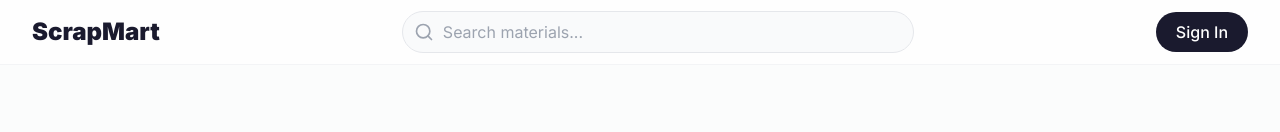
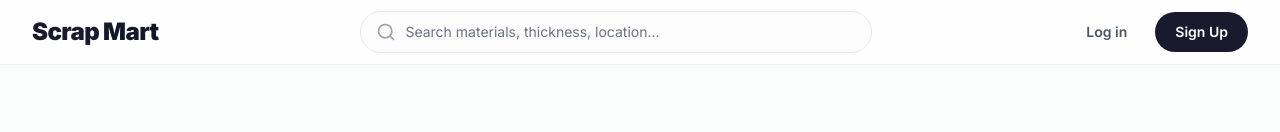
Before and after one commit to Cool134/scrapmart-web, a Next.js app: page / in a window 1280 px wide. Shown: the top 132 px of the page. Built offline with nearby package versions, Linux system fonts and the light colour scheme; no server answers; the database is empty.

Commit message:
feat: deep implementation of /src/components/shared/Navbar.tsx

```diff
--- a/src/components/shared/Navbar.tsx
+++ b/src/components/shared/Navbar.tsx
@@ -1,61 +1,233 @@
 "use client";
+
 import { useAuthState, signOut } from "@/lib/auth";
 import Link from "next/link";
-import { useState } from "react";
-import { Search, Menu, X, User } from "lucide-react";
+import { useState, FormEvent, useEffect, useRef } from "react";
+import { Search, Menu, X, User, ChevronDown, Package, LogOut } from "lucide-react";
 import { useRouter } from "next/navigation";
+import { motion, AnimatePresence } from "framer-motion";
 
 export function Navbar() {
-  const { user, role } = useAuthState();
+  const { user, role, loading } = useAuthState();
   const [menuOpen, setMenuOpen] = useState(false);
+  const [dropdownOpen, setDropdownOpen] = useState(false);
   const [search, setSearch] = useState("");
   const router = useRouter();
+  const dropdownRef = useRef<HTMLDivElement>(null);
 
-  const handleSearch = (e: React.FormEvent) => {
+  const handleSearch = (e: FormEvent) => {
     e.preventDefault();
-    if (search.trim()) router.push(`/search?q=${encodeURIComponent(search)}`);
+    if (search.trim()) {
+      router.push(`/search?q=${encodeURIComponent(search.trim())}`);
+      setSearch("");
+      setMenuOpen(false); // Close mobile menu if searching from there
+    }
   };
 
+  const handleSignOut = async () => {
+    try {
+      await signOut();
+      setDropdownOpen(false);
+      setMenuOpen(false);
+    } catch (error) {
+      console.error("Sign out failed", error);
+    }
+  };
+
+  // Close dropdown when clicking outside
+  useEffect(() => {
+    function handleClickOutside(event: MouseEvent) {
+      if (dropdownRef.current && !dropdownRef.current.contains(event.target as Node)) {
+        setDropdownOpen(false);
+      }
+    }
+    document.addEventListener("mousedown", handleClickOutside);
+    return () => document.removeEventListener("mousedown", handleClickOutside);
+  }, []);
+
   return (
-    <nav className="w-full bg-white/80 backdrop-blur-md border-b border-gray-100 sticky top-0 z-50">
+    <nav className="w-full bg-white/80 backdrop-blur-xl border-b border-gray-200/60 sticky top-0 z-50">
       <div className="max-w-7xl mx-auto px-4 sm:px-6 lg:px-8">
         <div className="flex justify-between items-center h-16">
-          <Link href="/" className="text-2xl font-black text-primary">
-            Scrap<span className="text-accent-DEFAULT">Mart</span>
+
+          {/* Left: Logo */}
+          <Link href="/" className="flex items-center space-x-1" onClick={() => setMenuOpen(false)}>
+            <span className="text-2xl font-black text-primary tracking-tight">Scrap</span>
+            <span className="text-2xl font-black text-accent-DEFAULT tracking-tight">Mart</span>
           </Link>
 
-          <form onSubmit={handleSearch} className="hidden md:flex flex-1 max-w-lg mx-8 relative">
-            <Search className="absolute left-3 top-1/2 -translate-y-1/2 text-gray-400 w-5 h-5" />
+          {/* Center: Desktop Search */}
+          <form
+            onSubmit={handleSearch}
+            className="hidden md:flex flex-1 max-w-lg mx-8 relative group"
+          >
+            <div className="absolute inset-y-0 left-0 pl-4 flex items-center pointer-events-none">
+              <Search className="h-5 w-5 text-gray-400 group-focus-within:text-accent-DEFAULT transition-colors" />
+            </div>
             <input
               type="text"
               value={search}
               onChange={(e) => setSearch(e.target.value)}
-              placeholder="Search materials..."
-              className="w-full bg-gray-50 border border-gray-200 rounded-full py-2 pl-10 pr-4 focus:outline-none focus:ring-2 focus:ring-accent-DEFAULT/50 transition-all"
+              placeholder="Search materials, thickness, location..."
+              className="block w-full pl-11 pr-4 py-2.5 bg-gray-50/50 border border-gray-200 rounded-full text-sm placeholder-gray-500 focus:bg-white focus:outline-none focus:ring-2 focus:ring-accent-DEFAULT/20 focus:border-accent-DEFAULT transition-all"
             />
           </form>
 
+          {/* Right: Desktop Auth / Profile */}
           <div className="hidden md:flex items-center space-x-4">
-            {!user ? (
-              <Link href="/auth" className="bg-primary text-white px-5 py-2 rounded-full font-medium hover:bg-primary/90 transition-colors">Sign In</Link>
+            {loading ? (
+              <div className="h-9 w-24 bg-gray-100 rounded-full animate-pulse"></div>
+            ) : !user ? (
+              <>
+                <Link
+                  href="/auth"
+                  className="text-sm font-semibold text-gray-600 hover:text-primary transition-colors px-3 py-2"
+                >
+                  Log in
+                </Link>
+                <Link
+                  href="/auth"
+                  className="bg-primary text-white text-sm font-semibold px-5 py-2.5 rounded-full hover:bg-primary/90 hover:shadow-md transition-all active:scale-95"
+                >
+                  Sign Up
+                </Link>
+              </>
             ) : (
-              <div className="relative group">
-                <button className="flex items-center space-x-2 bg-gray-50 border border-gray-200 p-2 rounded-full hover:bg-gray-100 transition-colors">
-                  <User className="w-5 h-5 text-gray-600" />
+              <div className="relative" ref={dropdownRef}>
+                <button
+                  onClick={() => setDropdownOpen(!dropdownOpen)}
+                  className="flex items-center space-x-2 bg-white border border-gray-200 hover:border-gray-300 hover:bg-gray-50 pl-3 pr-2 py-1.5 rounded-full transition-all focus:outline-none focus:ring-2 focus:ring-accent-DEFAULT/20"
+                >
+                  <div className="w-6 h-6 bg-accent-DEFAULT/10 rounded-full flex items-center justify-center">
+                    <User className="w-4 h-4 text-accent-DEFAULT" />
+                  </div>
+                  <span className="text-sm font-semibold text-gray-700 max-w-[100px] truncate">
+                    {user.displayName || "Account"}
+                  </span>
+                  <ChevronDown className={`w-4 h-4 text-gray-400 transition-transform duration-200 ${dropdownOpen ? 'rotate-180' : ''}`} />
                 </button>
-                <div className="absolute right-0 mt-2 w-48 bg-white rounded-xl shadow-xl border border-gray-100 opacity-0 invisible group-hover:opacity-100 group-hover:visible transition-all">
-                  <Link href={`/dashboard/${role}`} className="block px-4 py-3 text-sm text-gray-700 hover:bg-gray-50 first:rounded-t-xl">Dashboard</Link>
-                  <button onClick={signOut} className="block w-full text-left px-4 py-3 text-sm text-red-600 hover:bg-gray-50 last:rounded-b-xl">Sign Out</button>
-                </div>
+
+                <AnimatePresence>
+                  {dropdownOpen && (
+                    <motion.div
+                      initial={{ opacity: 0, y: 10, scale: 0.95 }}
+                      animate={{ opacity: 1, y: 0, scale: 1 }}
+                      exit={{ opacity: 0, y: 10, scale: 0.95 }}
+                      transition={{ duration: 0.15 }}
+                      className="absolute right-0 mt-2 w-56 bg-white rounded-2xl shadow-[0_8px_30px_rgb(0,0,0,0.12)] border border-gray-100 overflow-hidden transform origin-top-right"
+                    >
+                      <div className="px-4 py-3 border-b border-gray-100 bg-gray-50/50">
+                        <p className="text-xs text-gray-500 font-medium">Signed in as</p>
+                        <p className="text-sm font-semibold text-gray-900 truncate">{user.email}</p>
+                        <span className="inline-block mt-1.5 px-2 py-0.5 bg-accent-DEFAULT/10 text-accent-DEFAULT text-[10px] font-bold uppercase tracking-wider rounded-full">
+                          {role || 'User'}
+                        </span>
+                      </div>
+                      <div className="p-2">
+                        <Link
+                          href={`/dashboard/${role}`}
+                          onClick={() => setDropdownOpen(false)}
+                          className="flex items-center w-full px-3 py-2.5 text-sm font-medium text-gray-700 rounded-xl hover:bg-gray-100 transition-colors"
+                        >
+                          <Package className="w-4 h-4 mr-3 text-gray-500" />
+                          My Dashboard
+                        </Link>
+                        <button
+                          onClick={handleSignOut}
+                          className="flex items-center w-full px-3 py-2.5 text-sm font-medium text-red-600 rounded-xl hover:bg-red-50 transition-colors mt-1"
+                        >
+                          <LogOut className="w-4 h-4 mr-3 text-red-500" />
+                          Sign out
+                        </button>
+                      </div>
+                    </motion.div>
+                  )}
+                </AnimatePresence>
               </div>
             )}
           </div>
 
-          <button className="md:hidden p-2" onClick={() => setMenuOpen(!menuOpen)}>
-            {menuOpen ? <X className="w-6 h-6 text-gray-600" /> : <Menu className="w-6 h-6 text-gray-600" />}
-          </button>
+          {/* Mobile Menu Toggle */}
+          <div className="flex md:hidden items-center">
+            <button
+              onClick={() => setMenuOpen(!menuOpen)}
+              className="p-2 rounded-xl text-gray-600 hover:bg-gray-100 transition-colors focus:outline-none focus:ring-2 focus:ring-accent-DEFAULT/20"
+            >
+              {menuOpen ? <X className="w-6 h-6" /> : <Menu className="w-6 h-6" />}
+            </button>
+          </div>
         </div>
       </div>
+
+      {/* Mobile Menu Dropdown */}
+      <AnimatePresence>
+        {menuOpen && (
+          <motion.div
+            initial={{ opacity: 0, height: 0 }}
+            animate={{ opacity: 1, height: 'auto' }}
+            exit={{ opacity: 0, height: 0 }}
+            className="md:hidden border-t border-gray-100 bg-white overflow-hidden"
+          >
+            <div className="px-4 pt-4 pb-6 space-y-4">
+              <form onSubmit={handleSearch} className="relative">
+                <Search className="absolute left-3 top-1/2 -translate-y-1/2 h-5 w-5 text-gray-400" />
+                <input
+                  type="text"
+                  value={search}
+                  onChange={(e) => setSearch(e.target.value)}
+                  placeholder="Search materials..."
+                  className="w-full pl-10 pr-4 py-3 bg-gray-50 border border-gray-200 rounded-xl text-sm focus:outline-none focus:border-accent-DEFAULT focus:ring-1 focus:ring-accent-DEFAULT"
+                />
+              </form>
+
+              <div className="border-t border-gray-100 pt-4">
+                {loading ? (
+                   <div className="px-3 py-2 text-sm text-gray-500">Loading...</div>
+                ) : !user ? (
+                  <div className="flex flex-col space-y-3">
+                    <Link
+                      href="/auth"
+                      onClick={() => setMenuOpen(false)}
+                      className="w-full text-center py-3 text-sm font-semibold text-gray-700 bg-gray-50 rounded-xl"
+                    >
+                      Log In
+                    </Link>
+                    <Link
+                      href="/auth"
+                      onClick={() => setMenuOpen(false)}
+                      className="w-full text-center py-3 text-sm font-semibold text-white bg-primary rounded-xl"
+                    >
+                      Sign Up
+                    </Link>
+                  </div>
+                ) : (
+                  <div className="space-y-1">
+                    <div className="px-3 py-3 bg-gray-50 rounded-xl mb-3">
+                      <p className="text-xs text-gray-500 font-medium">Signed in as</p>
+                      <p className="text-sm font-semibold text-gray-900 truncate">{user.email}</p>
+                    </div>
+                    <Link
+                      href={`/dashboard/${role}`}
+                      onClick={() => setMenuOpen(false)}
+                      className="flex items-center px-3 py-3 text-base font-medium text-gray-900 hover:bg-gray-50 rounded-xl"
+                    >
+                      <Package className="w-5 h-5 mr-3 text-gray-500" />
+                      Dashboard
+                    </Link>
+                    <button
+                      onClick={handleSignOut}
+                      className="flex items-center w-full text-left px-3 py-3 text-base font-medium text-red-600 hover:bg-red-50 rounded-xl"
+                    >
+                      <LogOut className="w-5 h-5 mr-3 text-red-500" />
+                      Sign out
+                    </button>
+                  </div>
+                )}
+              </div>
+            </div>
+          </motion.div>
+        )}
+      </AnimatePresence>
     </nav>
   );
 }
```
